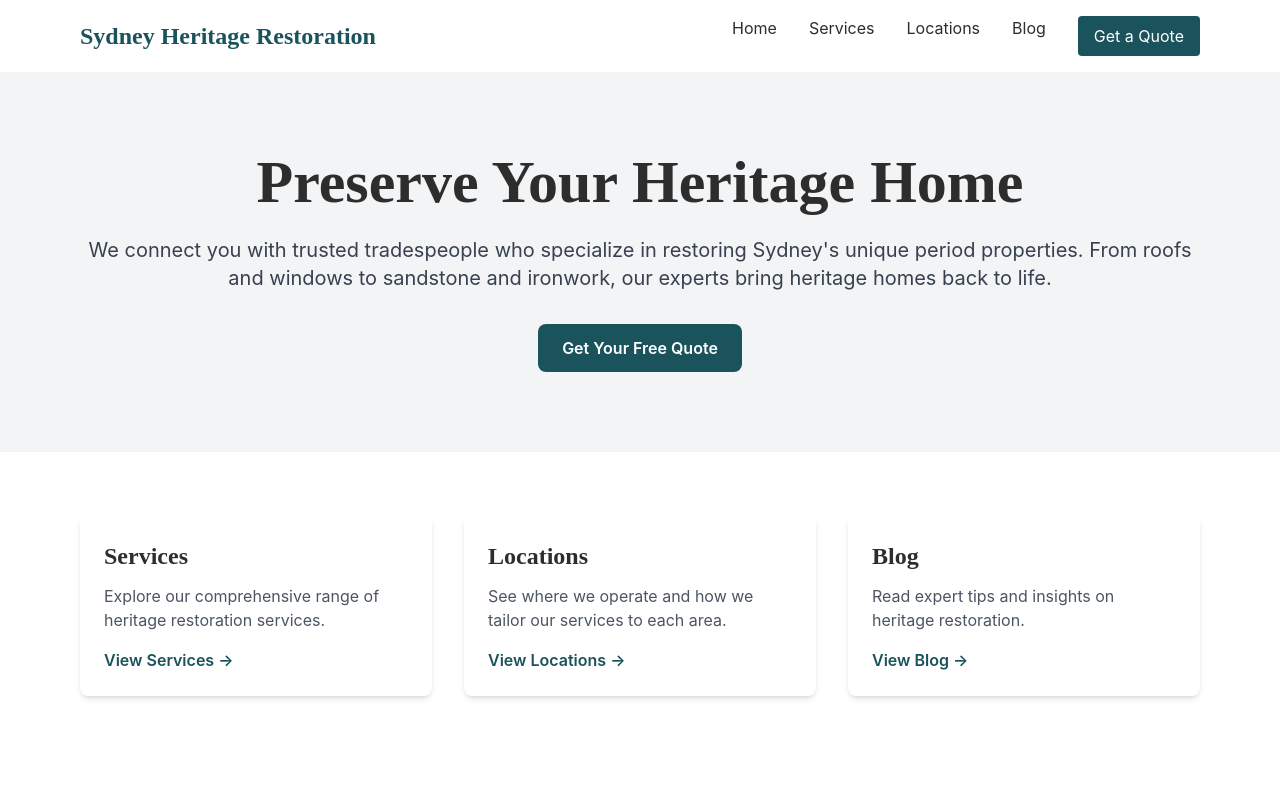
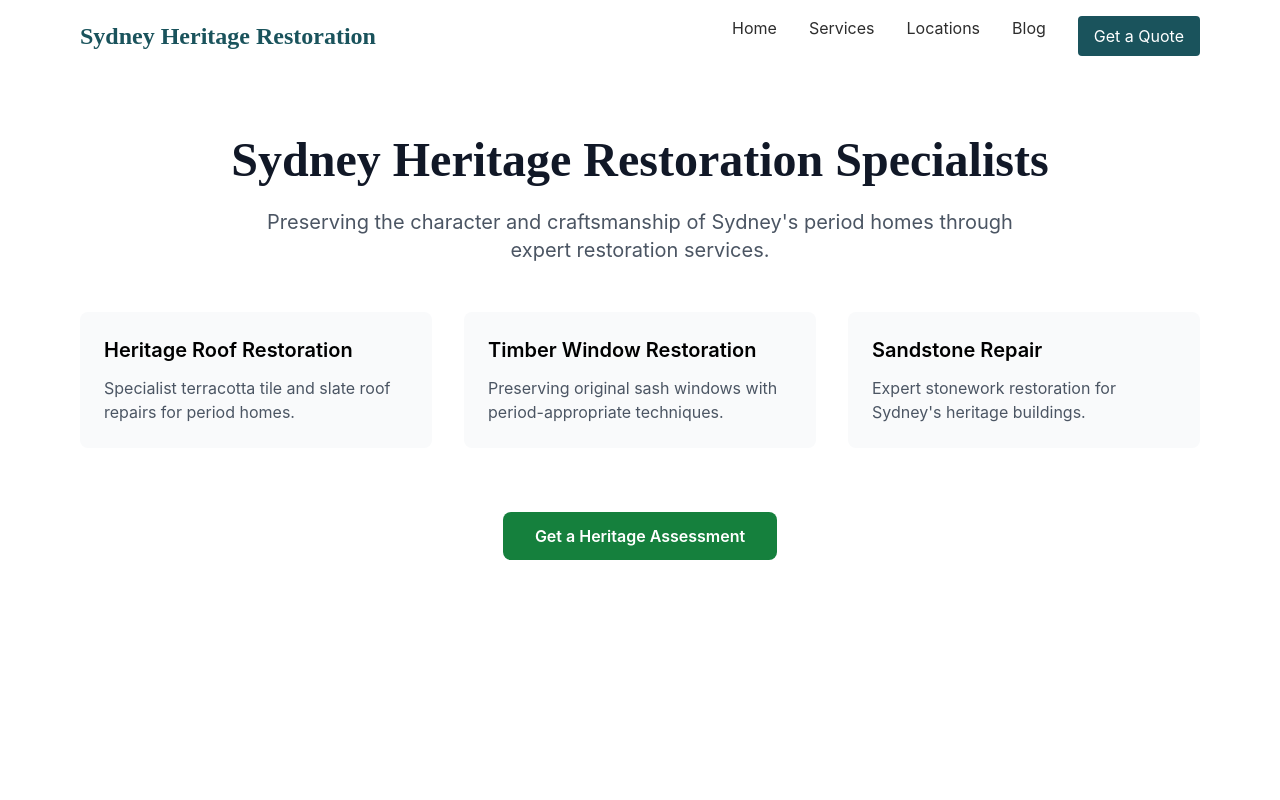
Before and after one commit to themutherfvcker/heritage-restorations-sydney, a Next.js app: page / in a window 1280 px wide. Shown: the top 800 px of the page. Built offline with nearby package versions, Linux system fonts and the light colour scheme.

Commit message:
Update index.jsx

```diff
--- a/pages/index.jsx
+++ b/pages/index.jsx
@@ -1,58 +1,35 @@
-// pages/index.jsx
-// Home page for the heritage restoration site. This page provides an overview and links to services and locations.
-
-import Head from 'next/head'
-import Link from 'next/link'
-import CTAButton from '../components/CTAButton'
-
 export default function Home() {
   return (
-    <>
-      <Head>
-        <title>Heritage Restoration Experts | Sydney</title>
-        <meta
-          name="description"
-          content="Specialist heritage restoration services for Sydney's period homes. Roof restoration, timber windows, sandstone repair, and more."
-        />
-      </Head>
-      <section className="bg-gray-100 py-20">
-        <div className="max-w-6xl mx-auto px-4 text-center">
-          <h1 className="text-5xl md:text-6xl font-serif font-bold text-charcoal mb-6">
-            Preserve Your Heritage Home
-          </h1>
-          <p className="text-xl text-gray-700 mb-8">
-            We connect you with trusted tradespeople who specialize in restoring Sydney's unique period properties. From roofs and windows to sandstone and ironwork, our experts bring heritage homes back to life.
-          </p>
-          <CTAButton href="/contact" variant="dark">
-            Get Your Free Quote
-          </CTAButton>
-        </div>
-      </section>
-      <section className="max-w-6xl mx-auto px-4 py-16">
-        <div className="grid grid-cols-1 md:grid-cols-3 gap-8">
-          <div className="p-6 bg-white rounded-lg shadow-md">
-            <h2 className="text-2xl font-serif font-semibold text-charcoal mb-3">Services</h2>
-            <p className="text-gray-600 mb-4">Explore our comprehensive range of heritage restoration services.</p>
-            <Link href="/services" className="text-forest-green font-semibold hover:underline">
-              View Services →
-            </Link>
+    <div className="min-h-screen bg-white">
+      <main className="max-w-6xl mx-auto px-4 py-16">
+        <h1 className="text-5xl font-serif font-bold text-gray-900 mb-6 text-center">
+          Sydney Heritage Restoration Specialists
+        </h1>
+        <p className="text-xl text-gray-600 mb-12 text-center max-w-3xl mx-auto">
+          Preserving the character and craftsmanship of Sydney's period homes through expert restoration services.
+        </p>
+
+        <div className="grid grid-cols-1 md:grid-cols-3 gap-8 mb-16">
+          <div className="bg-gray-50 p-6 rounded-lg">
+            <h3 className="text-xl font-semibold mb-3">Heritage Roof Restoration</h3>
+            <p className="text-gray-600">Specialist terracotta tile and slate roof repairs for period homes.</p>
           </div>
-          <div className="p-6 bg-white rounded-lg shadow-md">
-            <h2 className="text-2xl font-serif font-semibold text-charcoal mb-3">Locations</h2>
-            <p className="text-gray-600 mb-4">See where we operate and how we tailor our services to each area.</p>
-            <Link href="/locations" className="text-forest-green font-semibold hover:underline">
-              View Locations →
-            </Link>
+          <div className="bg-gray-50 p-6 rounded-lg">
+            <h3 className="text-xl font-semibold mb-3">Timber Window Restoration</h3>
+            <p className="text-gray-600">Preserving original sash windows with period-appropriate techniques.</p>
           </div>
-          <div className="p-6 bg-white rounded-lg shadow-md">
-            <h2 className="text-2xl font-serif font-semibold text-charcoal mb-3">Blog</h2>
-            <p className="text-gray-600 mb-4">Read expert tips and insights on heritage restoration.</p>
-            <Link href="/blog" className="text-forest-green font-semibold hover:underline">
-              View Blog →
-            </Link>
+          <div className="bg-gray-50 p-6 rounded-lg">
+            <h3 className="text-xl font-semibold mb-3">Sandstone Repair</h3>
+            <p className="text-gray-600">Expert stonework restoration for Sydney's heritage buildings.</p>
           </div>
         </div>
-      </section>
-    </>
+
+        <div className="text-center">
+          <button className="bg-green-700 hover:bg-green-800 text-white px-8 py-3 rounded-lg font-semibold transition-colors">
+            Get a Heritage Assessment
+          </button>
+        </div>
+      </main>
+    </div>
   )
 }
```
